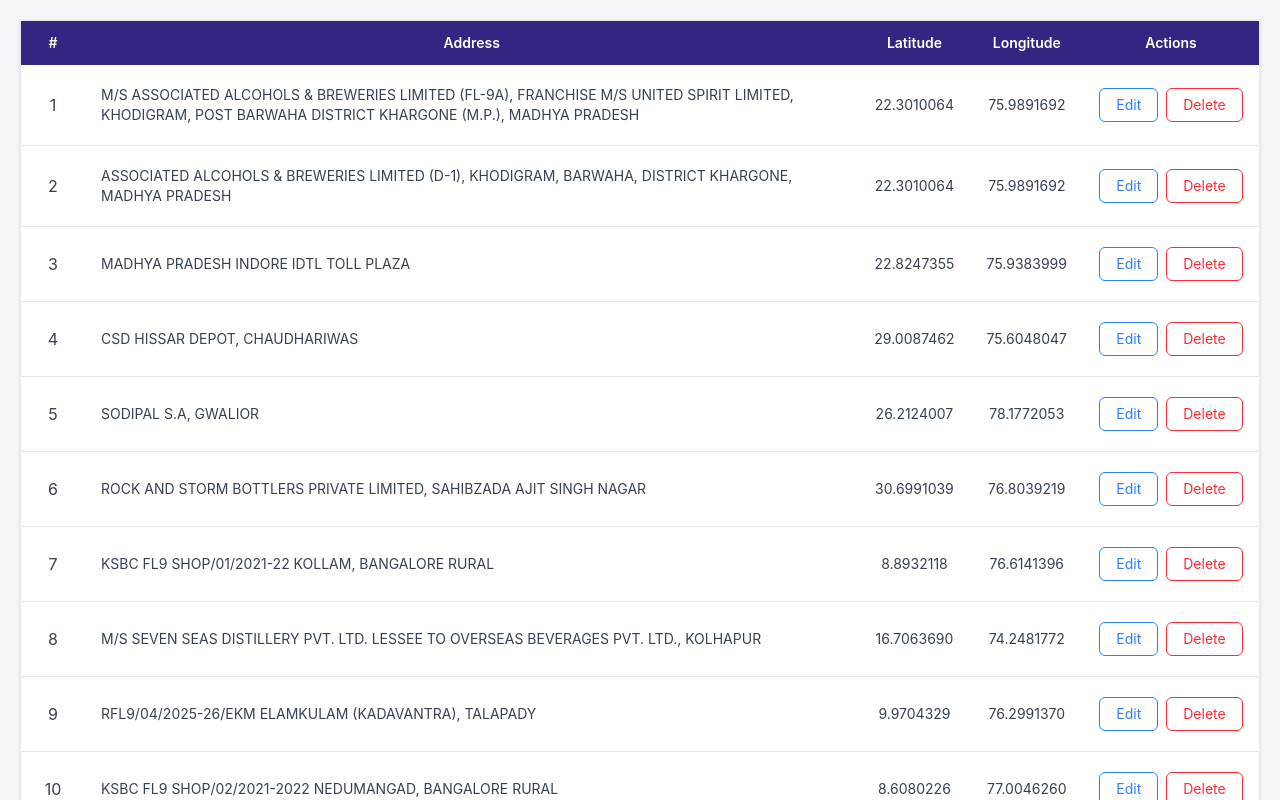
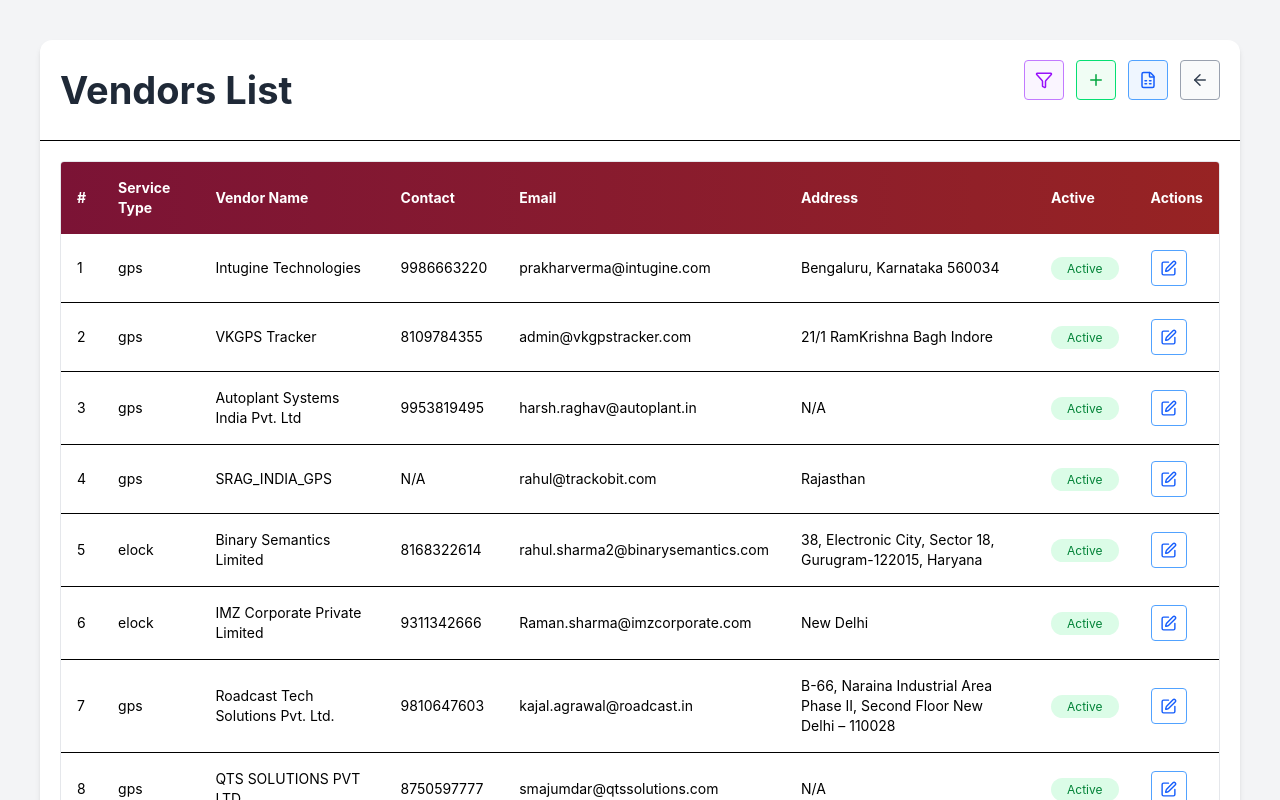
Before and after one commit to coder-Ranjan143/deemo, a React (Vite) app in the folder kirti/: page / in a window 1280 px wide. Shown: the top 800 px of the page. Built offline with nearby package versions, Linux system fonts and the light colour scheme.

Commit message:
added allVendors

```diff
--- a/kirti/src/App.jsx
+++ b/kirti/src/App.jsx
@@ -4,7 +4,7 @@
 import AllWarehouses from "./Master/Master Dashboard/allWarehouses/AllWarehouses";
 import DistilleryGroups from "./Master/Master Dashboard/distilleryGroups/DistilleryGroups";
 import HopePoints from "./Master/Master Dashboard/hopePoints/HopePoints";
-
+import VendorsList from "./Master/Master Dashboard/allVendors/VendorsList";
 function App() {
   return (
     <div>
@@ -13,7 +13,8 @@
       {/* <DistilleryListing /> */}
       {/* <AllWarehouses/> */}
       {/* <DistilleryGroups/>  */}
-      <HopePoints />
+      {/* <HopePoints /> */}
+      <VendorsList />
     </div>
   );
 }
--- /dev/null
+++ b/kirti/src/Master/Master Dashboard/allVendors/VendorRow.jsx
@@ -0,0 +1,28 @@
+import { SquarePen } from "lucide-react";
+
+const VendorRow = ({ item }) => {
+  return (
+    <tr className="border-b hover:bg-gray-50">
+      <td className="px-4 py-4">{item.id}</td>
+      <td className="px-4 py-4">{item.serviceType}</td>
+      <td className="px-4 py-4">{item.vendorName}</td>
+      <td className="px-4 py-4">{item.contact}</td>
+      <td className="px-4 py-4">{item.email}</td>
+      <td className="px-4 py-4">{item.address}</td>
+
+      <td className="px-4 py-4">
+        <span className="bg-green-100 text-green-700 text-xs px-4 py-1 rounded-full">
+          Active
+        </span>
+      </td>
+
+      <td className="px-4 py-4">
+        <button className="w-9 h-9 border border-blue-400 rounded flex items-center justify-center text-blue-600 hover:bg-blue-50">
+          <SquarePen size={17} />
+        </button>
+      </td>
+    </tr>
+  );
+};
+
+export default VendorRow;
--- /dev/null
+++ b/kirti/src/Master/Master Dashboard/allVendors/VendorsList.jsx
@@ -0,0 +1,28 @@
+import VendorsToolbar from "./VendorsToolbar";
+import VendorsTable from "./VendorsTable";
+import { vendorRecords } from "./vendorRecords";
+
+const VendorsList = () => {
+  return (
+    <div className="min-h-screen bg-[#f3f4f6] p-10">
+      <div className="bg-white rounded-xl shadow-md overflow-hidden">
+
+        <div className="p-5 border-b">
+          <div className="flex items-center justify-between">
+            <h1 className="text-[38px] font-bold text-[#1f2937]">
+              Vendors List
+            </h1>
+
+            <VendorsToolbar />
+          </div>
+        </div>
+
+        <div className="p-5">
+          <VendorsTable records={vendorRecords} />
+        </div>
+      </div>
+    </div>
+  );
+};
+
+export default VendorsList;
--- /dev/null
+++ b/kirti/src/Master/Master Dashboard/allVendors/VendorsTable.jsx
@@ -0,0 +1,30 @@
+import VendorRow from "./VendorRow";
+
+const VendorsTable = ({ records }) => {
+  return (
+    <div className="overflow-x-auto border border-gray-200 rounded">
+      <table className="w-full text-sm">
+        <thead>
+          <tr className="bg-gradient-to-r from-[#7b1335] to-[#972323] text-white">
+            <th className="px-4 py-4 text-left">#</th>
+            <th className="px-4 py-4 text-left">Service Type</th>
+            <th className="px-4 py-4 text-left">Vendor Name</th>
+            <th className="px-4 py-4 text-left">Contact</th>
+            <th className="px-4 py-4 text-left">Email</th>
+            <th className="px-4 py-4 text-left">Address</th>
+            <th className="px-4 py-4 text-left">Active</th>
+            <th className="px-4 py-4 text-left">Actions</th>
+          </tr>
+        </thead>
+
+        <tbody className="bg-white">
+          {records.map((item) => (
+            <VendorRow key={item.id} item={item} />
+          ))}
+        </tbody>
+      </table>
+    </div>
+  );
+};
+
+export default VendorsTable;
--- /dev/null
+++ b/kirti/src/Master/Master Dashboard/allVendors/VendorsToolbar.jsx
@@ -0,0 +1,30 @@
+import {
+  Filter,
+  Plus,
+  FileSpreadsheet,
+  ArrowLeft,
+} from "lucide-react";
+
+const VendorsToolbar = () => {
+  return (
+    <div className="flex justify-end gap-3 mb-5">
+      <button className="w-10 h-10 rounded border border-purple-400 flex items-center justify-center text-purple-600 bg-purple-50">
+        <Filter size={18} />
+      </button>
+
+      <button className="w-10 h-10 rounded border border-green-400 flex items-center justify-center text-green-600 bg-green-50">
+        <Plus size={18} />
+      </button>
+
+      <button className="w-10 h-10 rounded border border-blue-400 flex items-center justify-center text-blue-600 bg-blue-50">
+        <FileSpreadsheet size={18} />
+      </button>
+
+      <button className="w-10 h-10 rounded border border-gray-400 flex items-center justify-center text-gray-700 bg-gray-50">
+        <ArrowLeft size={18} />
+      </button>
+    </div>
+  );
+};
+
+export default VendorsToolbar;
--- /dev/null
+++ b/kirti/src/Master/Master Dashboard/allVendors/vendorRecords.js
@@ -0,0 +1,75 @@
+export const vendorRecords = [
+  {
+    id: 1,
+    serviceType: "gps",
+    vendorName: "Intugine Technologies",
+    contact: "9986663220",
+    email: "prakharverma@intugine.com",
+    address: "Bengaluru, Karnataka 560034",
+    active: true,
+  },
+  {
+    id: 2,
+    serviceType: "gps",
+    vendorName: "VKGPS Tracker",
+    contact: "8109784355",
+    email: "admin@vkgpstracker.com",
+    address: "21/1 RamKrishna Bagh Indore",
+    active: true,
+  },
+  {
+    id: 3,
+    serviceType: "gps",
+    vendorName: "Autoplant Systems India Pvt. Ltd",
+    contact: "9953819495",
+    email: "harsh.raghav@autoplant.in",
+    address: "N/A",
+    active: true,
+  },
+  {
+    id: 4,
+    serviceType: "gps",
+    vendorName: "SRAG_INDIA_GPS",
+    contact: "N/A",
+    email: "rahul@trackobit.com",
+    address: "Rajasthan",
+    active: true,
+  },
+  {
+    id: 5,
+    serviceType: "elock",
+    vendorName: "Binary Semantics Limited",
+    contact: "8168322614",
+    email: "rahul.sharma2@binarysemantics.com",
+    address: "38, Electronic City, Sector 18, Gurugram-122015, Haryana",
+    active: true,
+  },
+  {
+    id: 6,
+    serviceType: "elock",
+    vendorName: "IMZ Corporate Private Limited",
+    contact: "9311342666",
+    email: "Raman.sharma@imzcorporate.com",
+    address: "New Delhi",
+    active: true,
+  },
+  {
+    id: 7,
+    serviceType: "gps",
+    vendorName: "Roadcast Tech Solutions Pvt. Ltd.",
+    contact: "9810647603",
+    email: "kajal.agrawal@roadcast.in",
+    address:
+      "B-66, Naraina Industrial Area Phase II, Second Floor New Delhi – 110028",
+    active: true,
+  },
+  {
+    id: 8,
+    serviceType: "gps",
+    vendorName: "QTS SOLUTIONS PVT LTD",
+    contact: "8750597777",
+    email: "smajumdar@qtssolutions.com",
+    address: "N/A",
+    active: true,
+  },
+];
```
